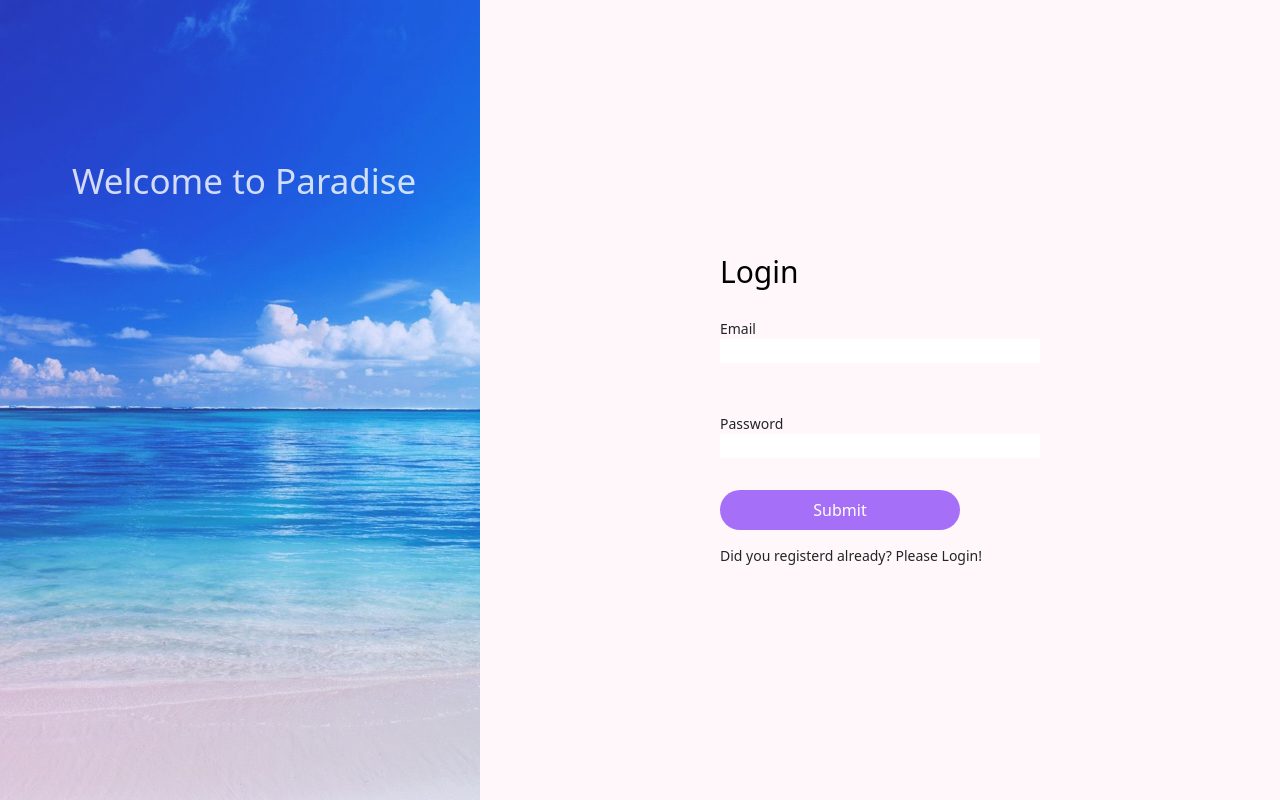
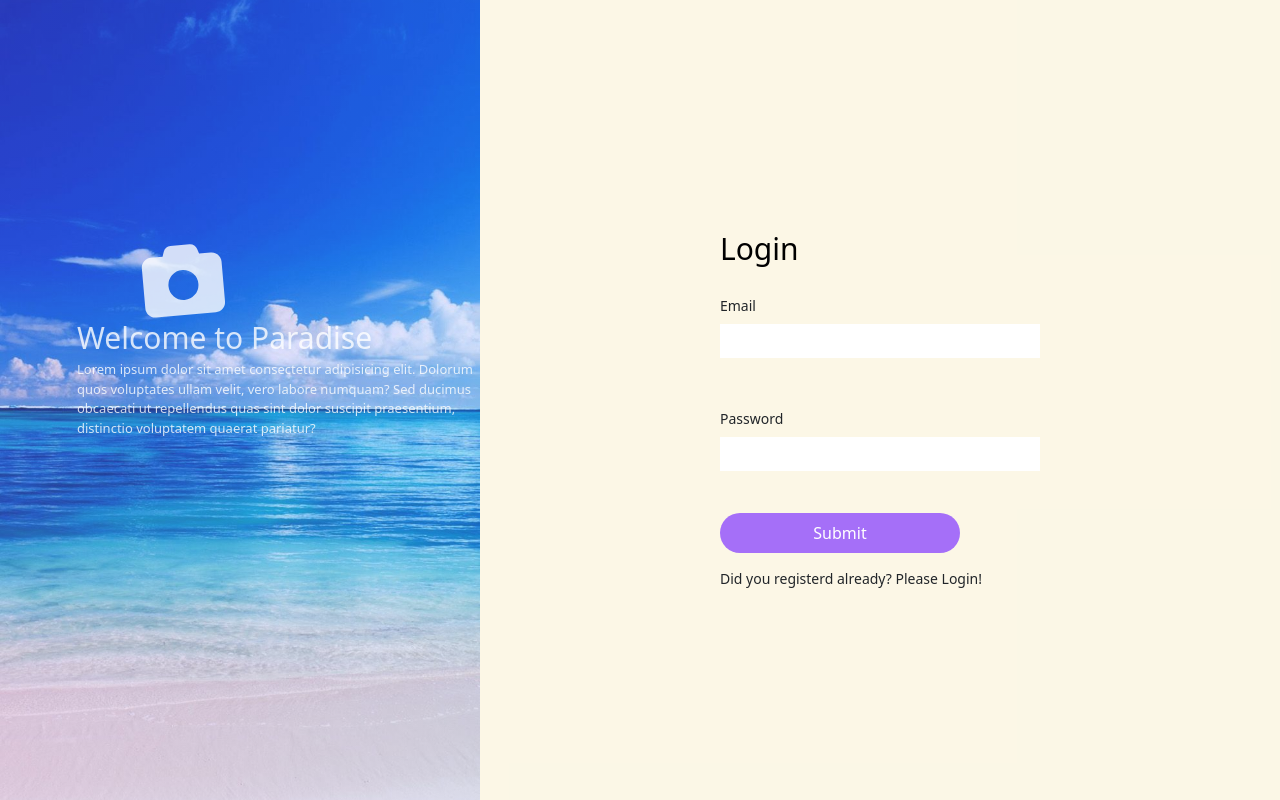
Before and after one commit to dininni8319/motion, a React (Create React App) app in the folder frontend/: page /login in a window 1280 px wide. Built offline with nearby package versions, Linux system fonts and the light colour scheme; no server answers.

Commit message:
login styling picture side and text implementation

```diff
--- a/frontend/package.json
+++ b/frontend/package.json
@@ -3,6 +3,10 @@
     "version": "0.1.0",
     "private": true,
     "dependencies": {
+        "@fortawesome/fontawesome-svg-core": "^6.1.1",
+        "@fortawesome/free-regular-svg-icons": "^6.1.1",
+        "@fortawesome/free-solid-svg-icons": "^6.1.1",
+        "@fortawesome/react-fontawesome": "^0.1.18",
         "@testing-library/jest-dom": "^5.16.2",
         "@testing-library/react": "^12.1.4",
         "@testing-library/user-event": "^13.5.0",
--- a/frontend/src/components/GlobalStyle/style.js
+++ b/frontend/src/components/GlobalStyle/style.js
@@ -29,7 +29,7 @@ export const GlobalStyle = createGlobalStyle`
 
 export const Theme = {
     //Colors
-    backgroundColor: 'rgba(255,229,236, 0.3)',
+    backgroundColor: 'rgb(243, 229, 171, 0.3)',
     textWhiteColor: 'white',
     borderColor: '#FCEADE',
     buttoncolor: '#A56FF8',
--- a/frontend/src/components/Views/AddPost/Login/Login.js
+++ b/frontend/src/components/Views/AddPost/Login/Login.js
@@ -7,6 +7,8 @@ import { LoginStyled, InputSection } from './LoginStyle';
 import { ButtonStyle } from '../Register/RegisterStyle';
 import { Link } from 'react-router-dom';
 import lakePhoto from './../../../assets/maldives.jpeg';
+import { FontAwesomeIcon } from '@fortawesome/react-fontawesome';
+import { faCameraAlt } from '@fortawesome/free-solid-svg-icons';
 
 const Login = () => {
 
@@ -36,18 +38,19 @@ const Login = () => {
     return (
        <LoginStyled onSubmit={handleLogin}>
             <section className="section-img">
-                   <h2>Welcome to Paradise</h2>
+                <FontAwesomeIcon icon={faCameraAlt} className={`fa-5x mx-1 icon-custom-style`} />
+                  <h2>Welcome to Paradise</h2>
+                   <p>Lorem ipsum dolor sit amet consectetur adipisicing elit. Dolorum quos voluptates ullam velit, vero labore numquam? Sed ducimus obcaecati ut repellendus quas sint dolor suscipit praesentium, distinctio voluptatem quaerat pariatur?</p>
                   <img src={lakePhoto} alt="" />
-
             </section>
             <section className='row-form mt-12'>
                 <InputSection className="mb-5 flex flex-col">
                     <h1 className={`text-black font-medium text-3xl mb-2`}>Login</h1>
-                    <label htmlFor="">Email</label>
+                    <label htmlFor="" className="mb-2">Email</label>
                     <input type="email" {...email}/>
                 </InputSection>
                 <InputSection className="mb-5 flex flex-col">
-                    <label htmlFor="">Password</label>
+                    <label htmlFor="" className="mb-2">Password</label>
                     <input type="password" {...password}/>
                     <ButtonStyle type='submit'>Submit</ButtonStyle>
                     <Link to='/register' className="pt-3 text-sm">Did you registerd already? Please Login!</Link>
--- a/frontend/src/components/Views/AddPost/Login/LoginStyle.js
+++ b/frontend/src/components/Views/AddPost/Login/LoginStyle.js
@@ -41,21 +41,37 @@ export const LoginStyled = styled.form`
 
       input {
          border-bottom: 2px solid ${props => props.theme.backgroundColor};
-         outline: none
-
+         outline: none;
+         padding: 5px;
       }
 
       h1 {
          padding: 20px 0;
       }
 
+      h2, p, .icon-custom-style {
+         position: absolute;
+         left: 15%;
+         color: rgba(255, 255, 255, 0.8);
+         padding: 0 5px;
+
+      }
+
       h2 {
-         font-size: 35px;
+         font-size: 30px;
          font-weight: 500;
-         position: absolute;
-         color: rgba(255, 255, 255, 0.8);
-         top: 20%;
-         left: 15%;
+         top: 40%;
+      }
+
+      p {
+         top: 45%;
+         font-size: small
+      }
+
+      .icon-custom-style {
+         top: 30%;
+         left: 28%;
+         transform: rotate(-5deg);
       }
 
       label {
--- a/frontend/src/components/Views/AddPost/Register/Register.js
+++ b/frontend/src/components/Views/AddPost/Register/Register.js
@@ -66,7 +66,7 @@ const Register = () => {
     return (
             <RegisterStyle onSubmit={SignUp} className='form-custom'>
                     <InputSection className="mb-5 flex flex-col">
-                        <h1 className={`text-black font-bold text-2xl mb-2 mt-3`}>Register</h1>
+                        <h1 className={`text-black font-medium text-3xl mb-5 mt-12`}>Register</h1>
                         <label className="form-label mb-2" htmlFor="userName">
                             Enter your First Name
                         </label>
@@ -103,7 +103,7 @@ const Register = () => {
                             {...passwordConfirm}
                         />
                        <ButtonStyle type="submit">Register</ButtonStyle>
-                       <Link to='/login' className="pt-2 text-sm">Did you registerd already? Please Login!</Link>
+                       <Link to='/login' className="pt-3 text-sm">Did you registerd already? Please Login!</Link>
                     </InputSection>
 
             </RegisterStyle>
--- a/frontend/src/components/Views/AddPost/Register/RegisterStyle.js
+++ b/frontend/src/components/Views/AddPost/Register/RegisterStyle.js
@@ -3,16 +3,20 @@ import styled from 'styled-components';
 export const RegisterStyle = styled.form`
 
    width: 100vw;
+   height: 100vh;
    display: flex;
    padding: 0%;
    margin: 0%;
    flex-direction: column;
    align-items: center;
+   background-color: ${props => props.theme.backgroundColor};
 
    input {
-       border-bottom: 2px solid ${props => props.theme.backgroundColor};
-       outline: none
+      border-bottom: 2px solid ${props => props.theme.backgroundColor};
+      outline: none;
+      padding: 5px;
    }
+
    label {
       font-size: 14px;
    }
@@ -24,5 +28,5 @@ export const ButtonStyle = styled.button`
    width: 15rem;
    height: 2.5rem;
    border-radius: 20px;
-   margin-top: 30px
+   margin-top: 40px
 `
```
Also changed, not shown: 1 other file (tests, documents, lock files or other folders).
